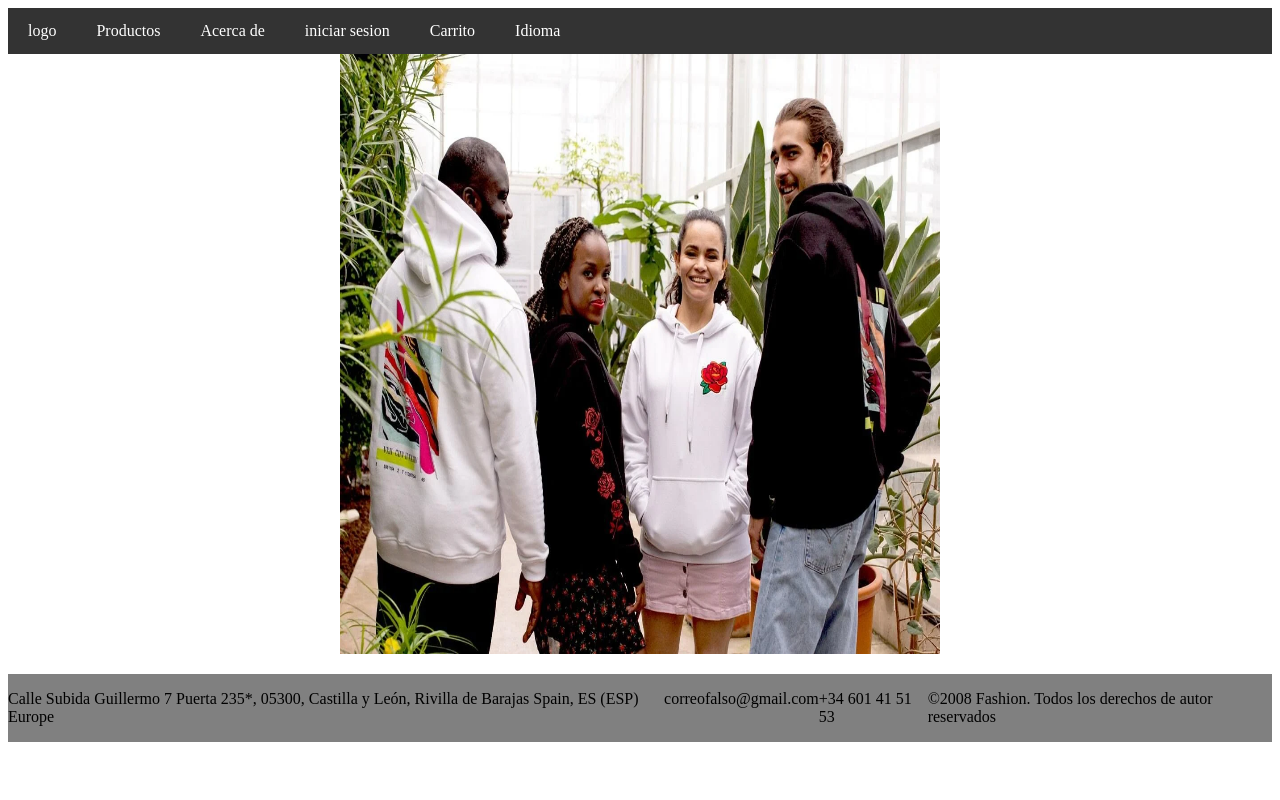
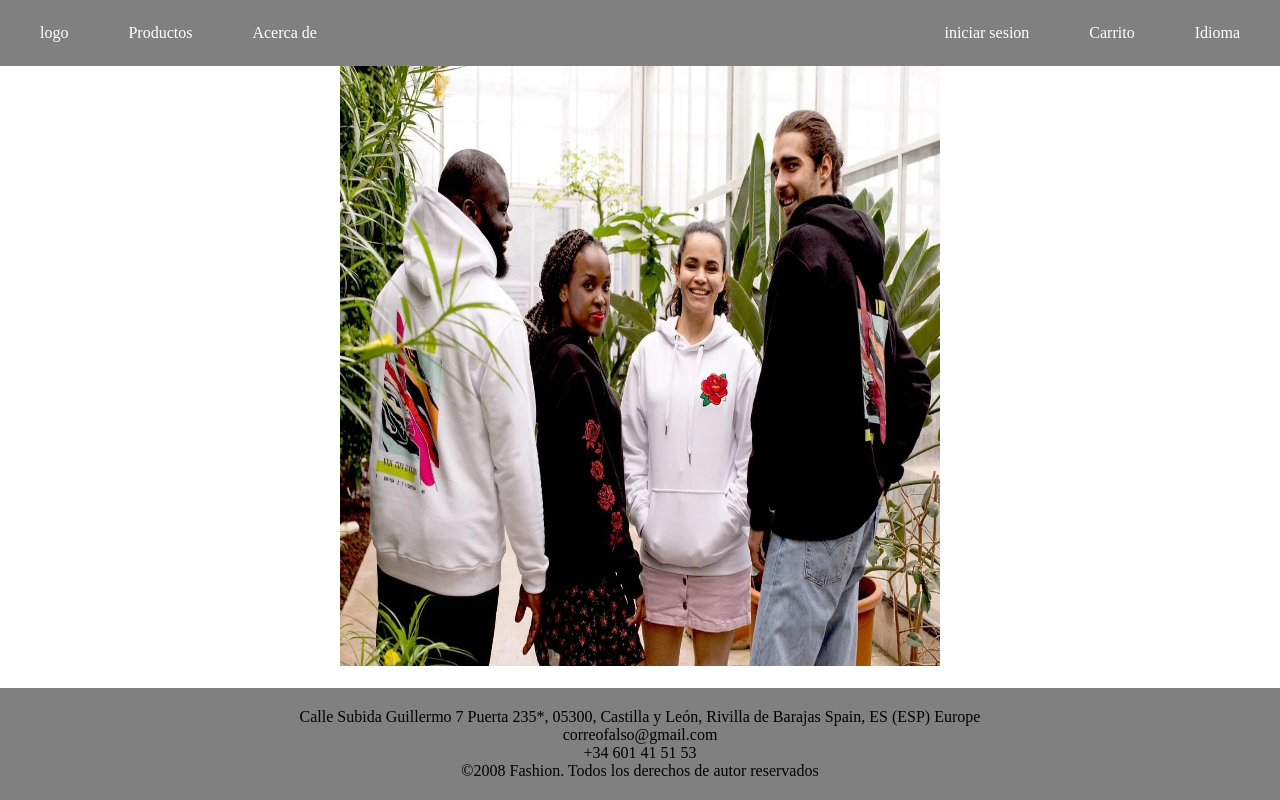
Before and after one commit to ghuali/DEW, a PHP site: page / in a window 1280 px wide. Run offline with PHP 8.4, Linux system fonts and the light colour scheme.

Commit message:
corregido nav y footer

```diff
--- a/ProyectoFinal/index.html
+++ b/ProyectoFinal/index.html
@@ -9,13 +9,16 @@
 <body>
     <header>
         <nav>
+            <div class="navbar">
                 <a href="">logo</a>
                 <a href="">Productos</a>
                 <a href="">Acerca de</a>
+            </div>
+            <div class="navbar2">
                 <a href="">iniciar sesion</a>
                 <a href="">Carrito</a>
                 <a href="">Idioma</a>
-            </ul>
+            </div>
         </nav>
     </header>
 
--- a/ProyectoFinal/style.css
+++ b/ProyectoFinal/style.css
@@ -1,10 +1,48 @@
+* {
+    margin: 0;
+    padding: 0;
+    box-sizing: border-box;
+}
+
+html, body {
+    width: 100%;
+    height: 100%;
+}
+
+body {
+    display: flex;
+    flex-direction: column;
+}
+
+
+main {
+    flex: 1; /* empuja el footer hacia abajo */
+}
+
+header {
+    width: 100%;
+}
+
 nav {
-  display: flex;
-  background-color: #333;
+    display: flex;
+    justify-content: space-between; /* uno a la izquierda y otro a la derecha */
+    align-items: center;
+    padding: 10px 20px;
+    background-color: grey;
+}
 
-  width: 100%;
-  height: 100%;
+/* Navbar izquierda */
+.navbar {
+    display: flex;
+    gap: 20px;
 }
+
+/* Navbar derecha */
+.navbar2 {
+    display: flex;
+    gap: 20px;
+}
+
 
 /* Navigation  links */
 nav a {
@@ -46,11 +84,11 @@ nav a:hover {
 
 
 
-footer{
-  display: flex;
-
-  background-color: grey;
-  justify-content: center;
-
-  margin-top: 20px;
+footer {
+    background-color: grey;
+    display: flex;
+    flex-direction: column;
+    align-items: center;
+    text-align: center;
+    padding: 20px;
 }
```
Lines whose indentation alone changed are shown as unchanged.
